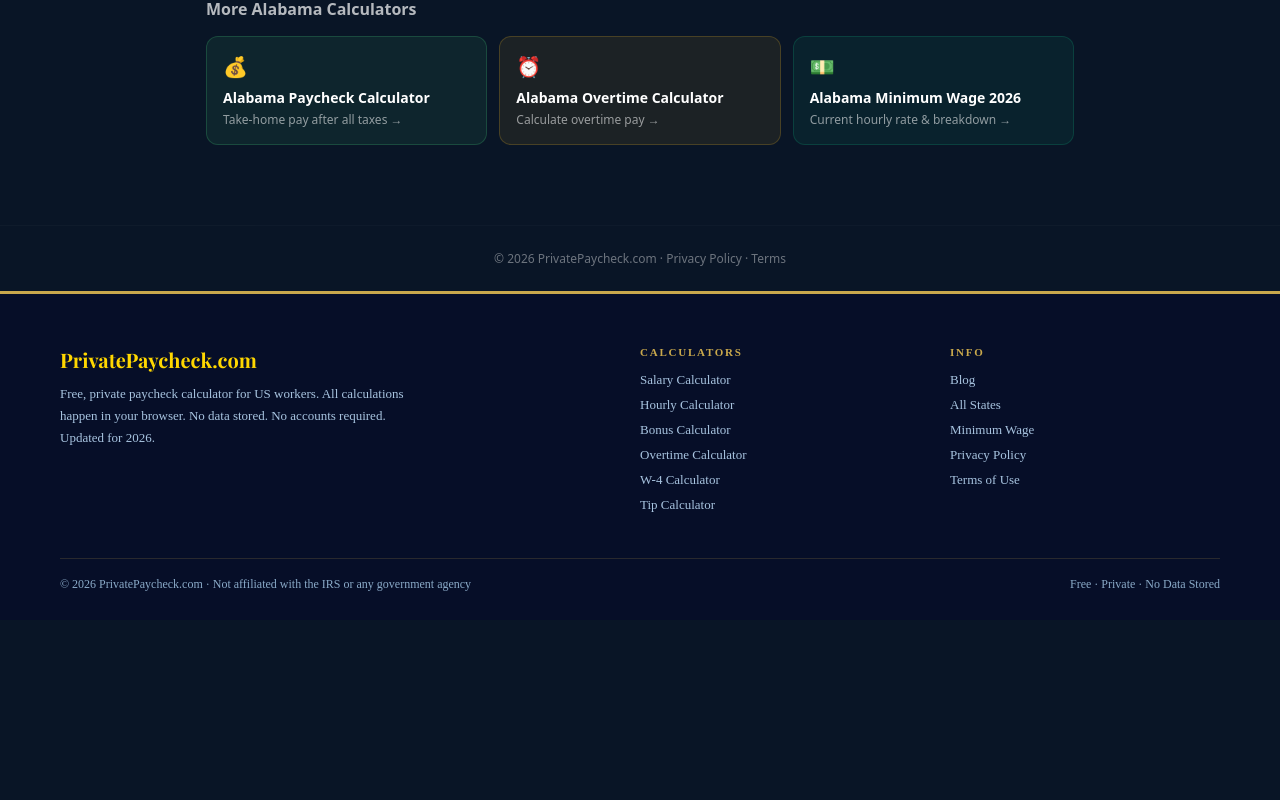
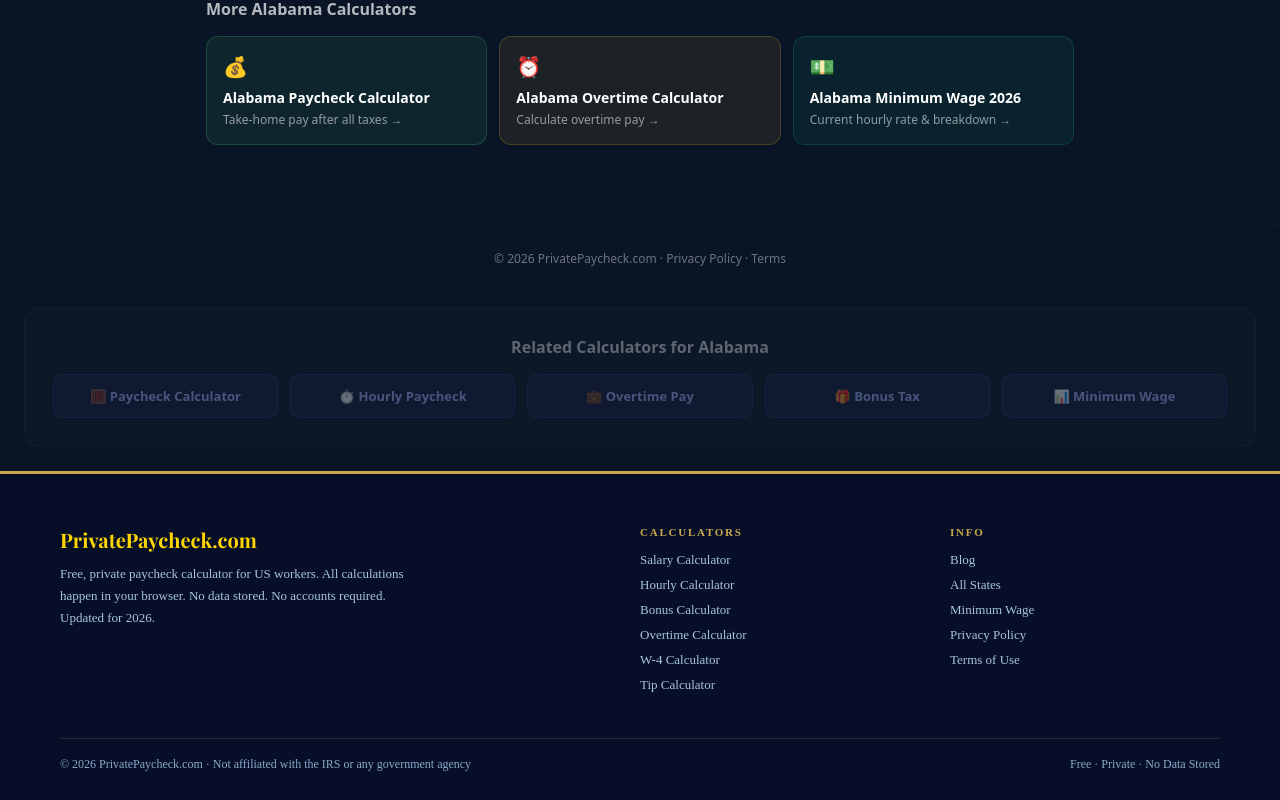
Before and after one commit to devqrcraft-ui/privatepaycheck, a Next.js app: page /unemployment-calculator/alabama in a window 1280 px wide. Shown: the part 1473-2273 px from the top of the page. Before the commit the page ends 2093 px from the top, so only its background shows below. Built offline with nearby package versions, Linux system fonts and the light colour scheme.

Commit message:
seo: internal linking — Related Calculators on unemployment+overtime

```diff
--- a/src/app/unemployment-calculator/[state]/page.tsx
+++ b/src/app/unemployment-calculator/[state]/page.tsx
@@ -227,6 +227,23 @@ export default async function UnemploymentPage({ params }: { params: Promise<{ s
         © 2026 PrivatePaycheck.com ·{' '}
         <Link href="/privacy-policy" style={{ color: 'inherit' }}>Privacy Policy</Link> ·{' '}
         <Link href="/terms" style={{ color: 'inherit' }}>Terms</Link>
+      {/* —— Related Calculators —— */}
+      <div style={{ margin: '40px 0 0', padding: '28px', background: 'rgba(255,255,255,0.03)', border: '1px solid rgba(255,255,255,0.08)', borderRadius: '16px' }}>
+        <h2 style={{ fontSize: '16px', fontWeight: 700, marginBottom: '16px', opacity: 0.85 }}>Related Calculators for {st.name}</h2>
+        <div style={{ display: 'grid', gridTemplateColumns: 'repeat(auto-fit,minmax(180px,1fr))', gap: '12px' }}>
+          {[
+        { label: '🧮 Paycheck Calculator', href: `/${params.state}` },
+        { label: '⏱️ Hourly Paycheck', href: `/hourly-paycheck-calculator/${params.state}` },
+        { label: '💼 Overtime Pay', href: `/overtime-calculator/${params.state}` },
+        { label: '🎁 Bonus Tax', href: `/bonus-calculator/${params.state}` },
+        { label: '📊 Minimum Wage', href: `/minimum-wage/${params.state}` },
+          ].map(l => (
+            <a key={l.href} href={l.href} style={{ display: 'block', padding: '12px 16px', background: 'rgba(99,102,241,0.1)', border: '1px solid rgba(99,102,241,0.25)', borderRadius: '10px', color: '#a5b4fc', fontSize: '13px', fontWeight: 600, textDecoration: 'none', textAlign: 'center' }}>
+              {l.label}
+            </a>
+          ))}
+        </div>
+      </div>
       </footer>
     </main>
   );
```
Also changed, not shown: src/app/overtime-calculator/[state]/page.tsx (+17 -0 lines).
